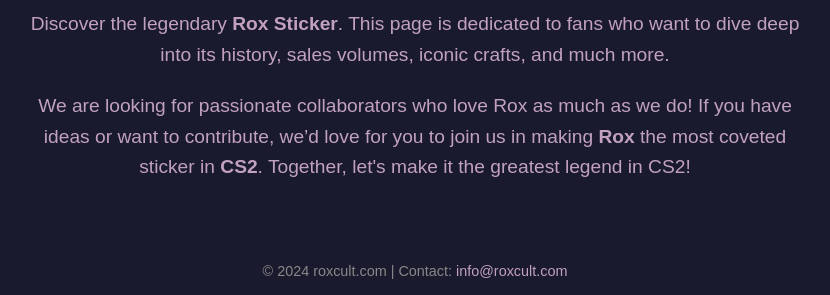
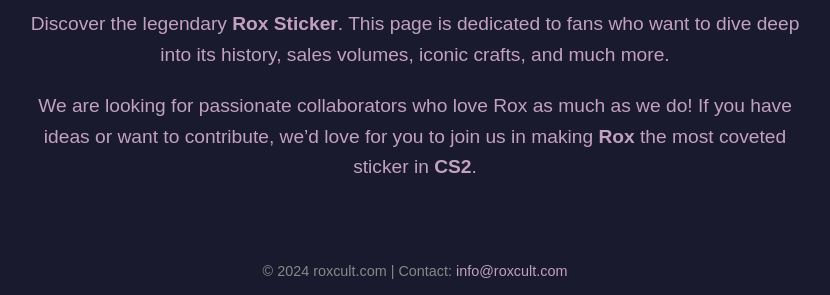
Before and after one commit to roxcult/roxcult, a plain HTML site: page index.html in a window 1280 px wide. Shown: the part 505-800 px from the top of the page, without its empty margins (225-1055 px from the left). Drawn offline with Linux system fonts and the light colour scheme.

Commit message:
Update index.html

```diff
--- a/index.html
+++ b/index.html
@@ -89,7 +89,7 @@
 
         <!-- New collaboration invitation text -->
         <p>
-            We are looking for passionate collaborators who love Rox as much as we do! If you have ideas or want to contribute, we’d love for you to join us in making <strong>Rox</strong> the most coveted sticker in <strong>CS2</strong>. Together, let's make it the greatest legend in CS2!
+            We are looking for passionate collaborators who love Rox as much as we do! If you have ideas or want to contribute, we’d love for you to join us in making <strong>Rox</strong> the most coveted sticker in <strong>CS2</strong>.
         </p>
     </div>
 
```
